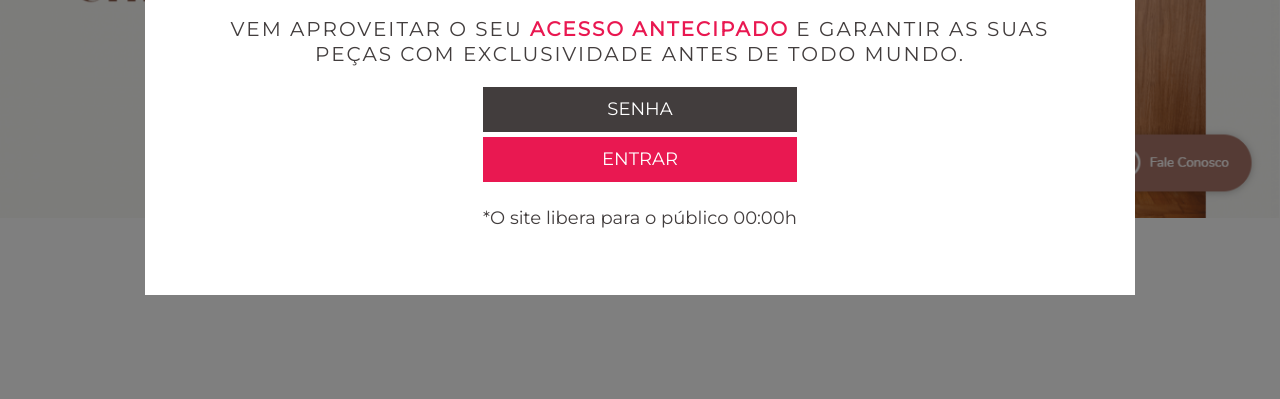
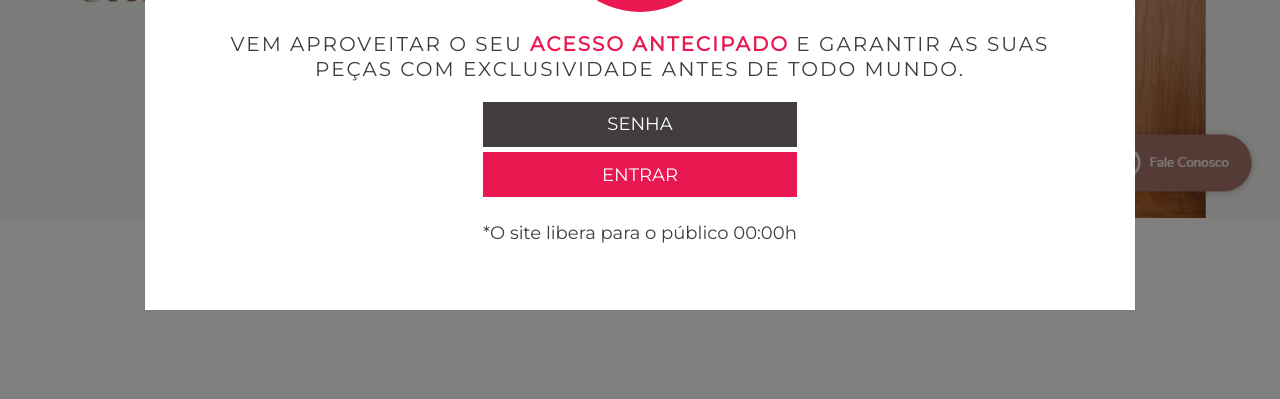
Before and after one commit to pedro-samo/girafriday, a website: page index.html in a window 1280 px wide. Shown: the part 401-800 px from the top of the page. Drawn offline with Linux system fonts and the light colour scheme.

Commit message:
fix lettering space

```diff
--- a/styles/_modal.scss
+++ b/styles/_modal.scss
@@ -36,7 +36,10 @@
       font-family: "Abril Fatface", serif;
       color: #423d3d;
       margin-bottom: 10px;
-      line-height: 0.9;
+
+      @media only screen and (max-width: 768px) {
+        line-height: 0.9;
+      }
     }
 
     &-discount {
@@ -54,7 +57,8 @@
       letter-spacing: 2px;
 
       p {
-        font-size: 22px;
+        font-size: 20px;
+        margin: -8px 0;
       }
 
       &-value {
```
Also changed, not shown: build/main.css.
